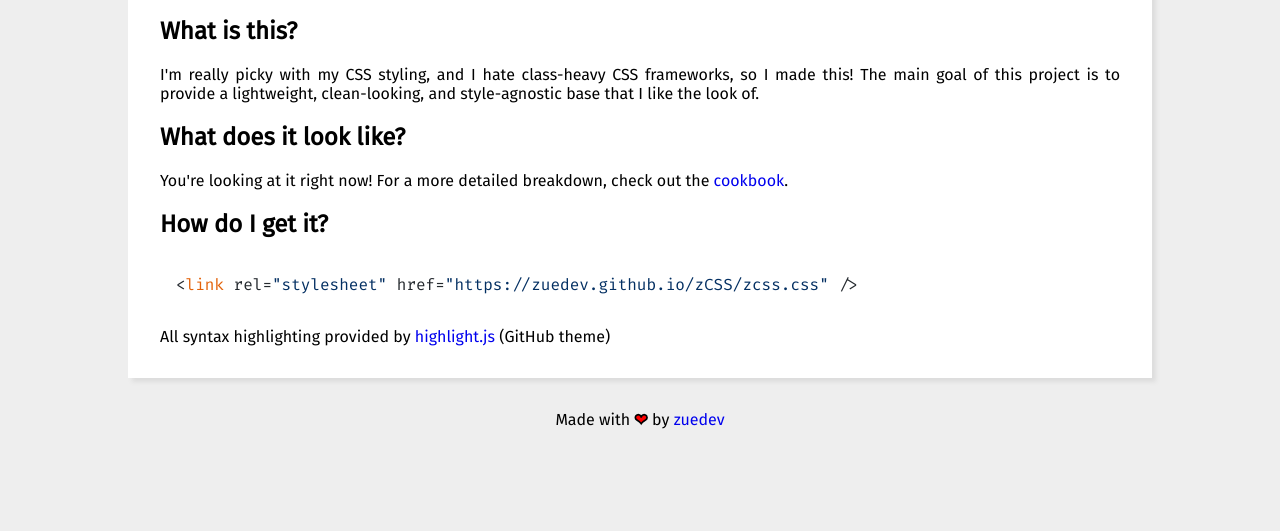
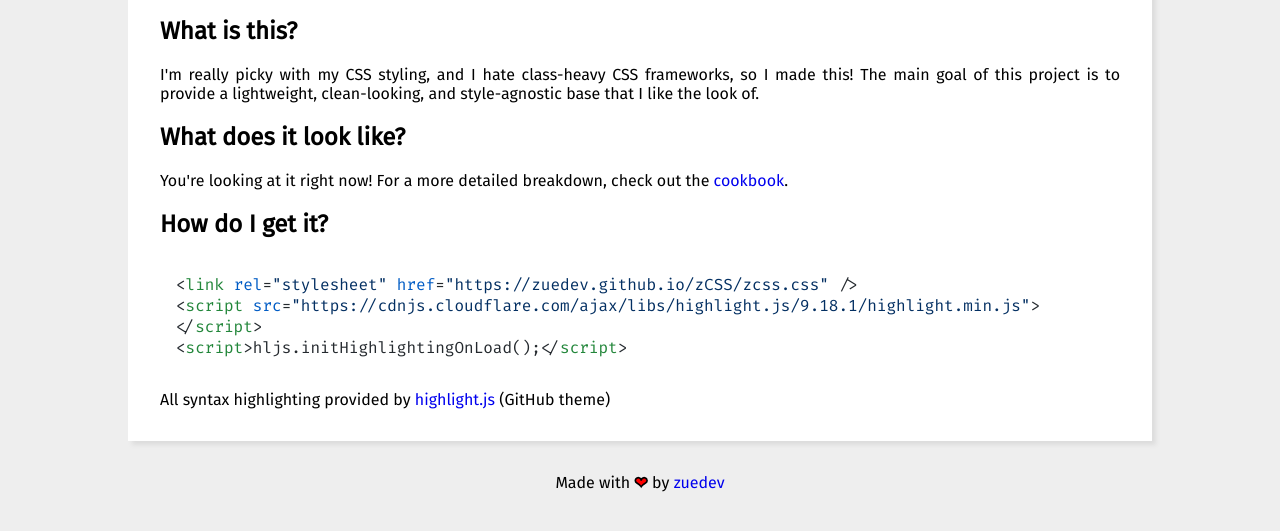
Before and after one commit to zuedev/classless, a plain HTML site: page index.html in a window 1280 px wide. Shown: the part 179-710 px from the top of the page. Drawn offline with nearby package versions, Linux system fonts and the light colour scheme.

Commit message:
add highlight.js & set better width based on device

```diff
--- a/index.html
+++ b/index.html
@@ -5,11 +5,9 @@
     <meta name="viewport" content="width=device-width, initial-scale=1.0" />
     <title>zCSS | Classy Classless CSS</title>
     <link rel="stylesheet" href="zcss.css" />
+    <script src="https://cdnjs.cloudflare.com/ajax/libs/highlight.js/9.18.1/highlight.min.js"></script>
+    <script>hljs.initHighlightingOnLoad();</script>
     <link rel="stylesheet" href="index.css" />
-    <link
-      rel="stylesheet"
-      href="https://cdnjs.cloudflare.com/ajax/libs/highlight.js/9.18.1/styles/github.min.css"
-    />
   </head>
   <body>
     <header>
@@ -35,7 +33,9 @@
           out the <a href="javascript:goto('#cookbook')">cookbook</a>.
         </p>
         <h2>How do I get it?</h2>
-        <pre><code>&lt;link rel="stylesheet" href="https://zuedev.github.io/zCSS/zcss.css" /&gt;</code></pre>
+        <pre><code>&lt;link rel="stylesheet" href="https://zuedev.github.io/zCSS/zcss.css" /&gt;
+&lt;script src="https://cdnjs.cloudflare.com/ajax/libs/highlight.js/9.18.1/highlight.min.js"&gt;&lt;/script&gt;
+&lt;script>hljs.initHighlightingOnLoad();&lt;/script&gt;</code></pre>
         <p>All syntax highlighting provided by <a href="https://highlightjs.org/">highlight.js</a> (GitHub theme)</p>
       </div>
       <div id="cookbook">
@@ -168,7 +168,6 @@ int main() {
   </body>
   <javascript>
     <script src="https://ajax.googleapis.com/ajax/libs/jquery/3.4.1/jquery.min.js"></script>
-    <script src="https://cdnjs.cloudflare.com/ajax/libs/highlight.js/9.18.1/highlight.min.js"></script>
     <script src="index.js"></script>
   </javascript>
 </html>
--- a/index.js
+++ b/index.js
@@ -1,8 +1,4 @@
 $(document).ready(() => {
-  document.querySelectorAll("pre code").forEach((block) => {
-    hljs.highlightBlock(block);
-  });
-
   window.zState = {
     page: "#home",
   };
--- a/zcss.css
+++ b/zcss.css
@@ -7,6 +7,8 @@
  */
 
 @import url("https://fonts.googleapis.com/css2?family=Fira+Code&family=Fira+Sans&family=Fira+Mono&display=swap");
+
+@import url("https://cdnjs.cloudflare.com/ajax/libs/highlight.js/9.18.1/styles/github.min.css");
 
 h1,
 h2,
@@ -79,8 +81,16 @@ hr {
 header,
 main,
 footer {
-  max-width: 75vw;
+  max-width: 50vw;
   margin: auto;
+}
+
+@media only screen and (max-device-width: 1400px) {
+  header,
+  main,
+  footer {
+    max-width: 75vw;
+  }
 }
 
 main {
```
